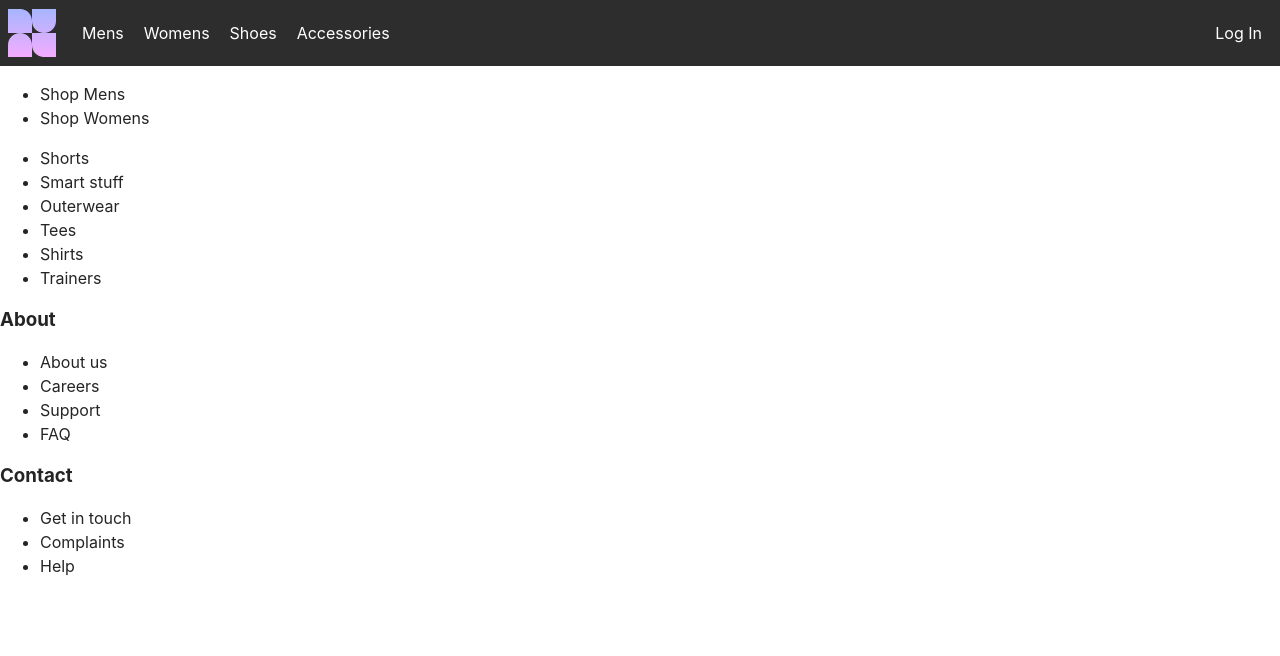
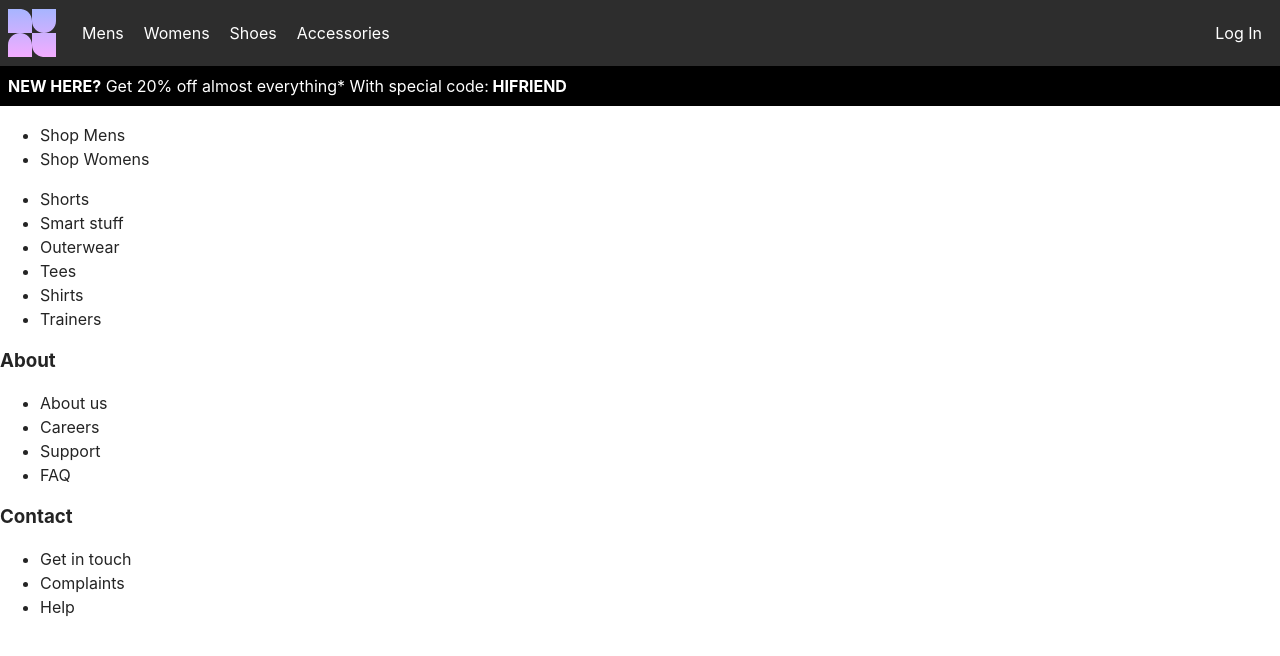
Before and after one commit to mefexd/dune-store-react, a React app: page / in a window 1280 px wide. Shown: the top 656 px of the page. Built offline with nearby package versions, Linux system fonts and the light colour scheme; the HTML template or start-up script is replaced by a standard one.

Commit message:
add banner and style

```diff
--- a/src/App.jsx
+++ b/src/App.jsx
@@ -18,6 +18,11 @@ function App() {
         </nav>
       </header>
       <main>
+        <section className="main-banner">
+          <span className="banner-span">NEW HERE?</span> Get 20% off almost
+          everything* With special code:
+          <span className="banner-span"> HIFRIEND</span>
+        </section>
         <section className="main-hero">
           <ul>
             <li>Shop Mens</li>
--- a/src/index.css
+++ b/src/index.css
@@ -132,3 +132,16 @@ button:focus {
 .nav-areas {
   margin-left: 1rem;
 }
+
+/* Banner */
+
+.main-banner {
+  background-color: #000;
+  color: #fff;
+  border-bottom: 1px solid #fff;
+  padding: 8px;
+}
+
+.banner-span {
+  font-weight: bold;
+}
```
